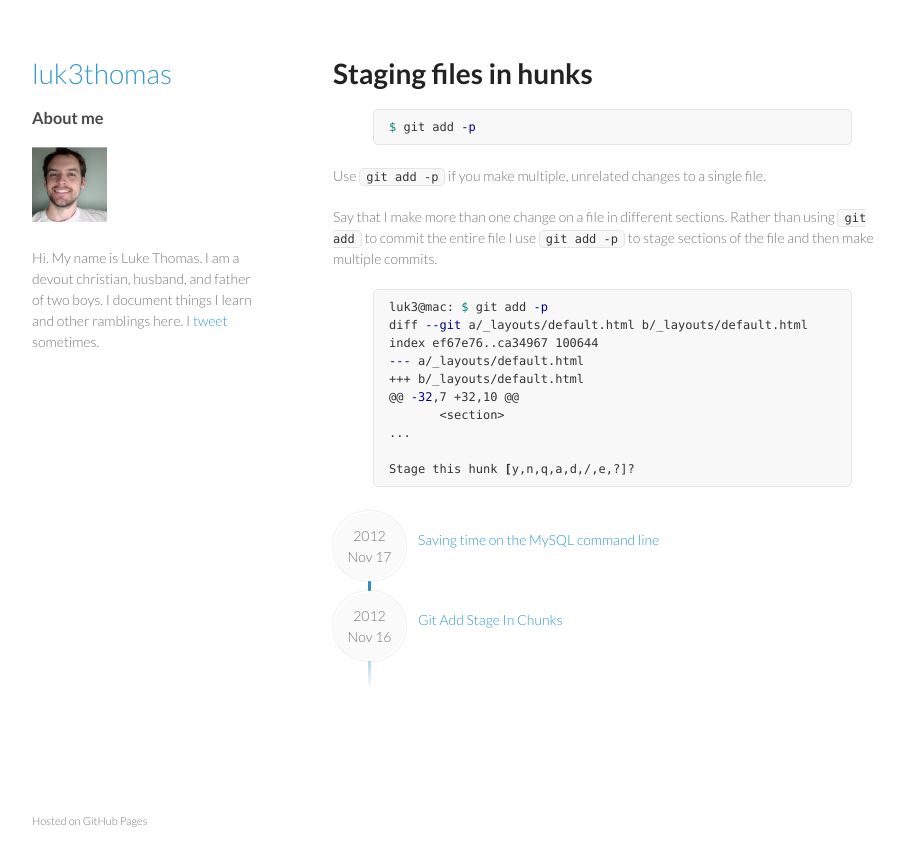
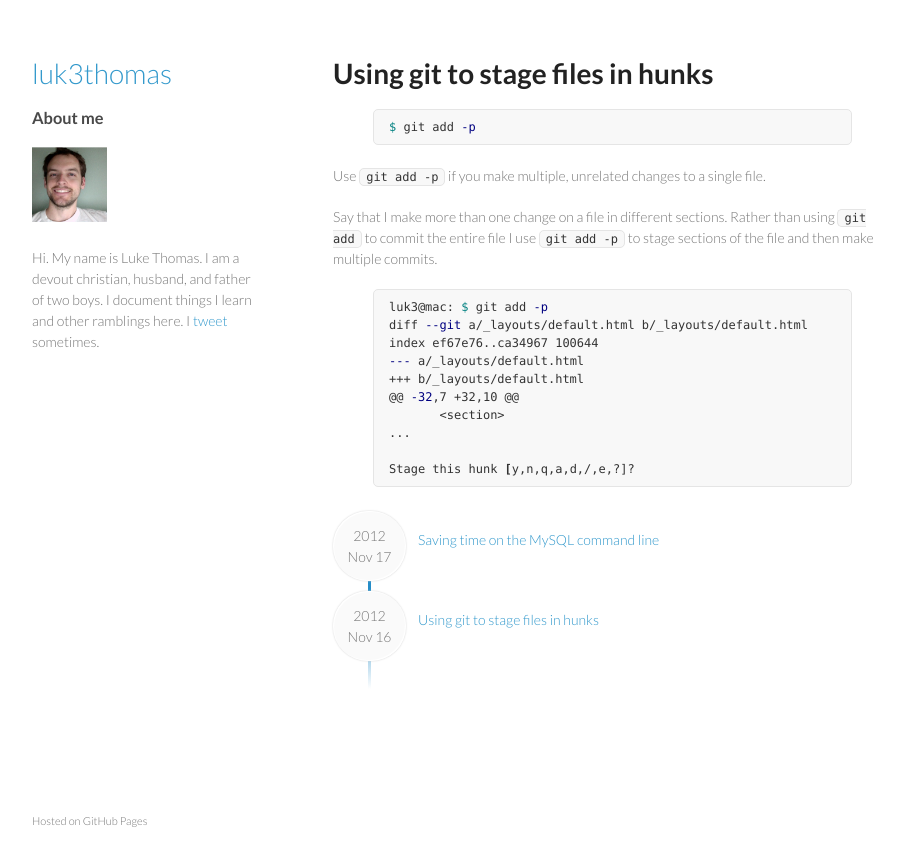
Before and after one commit to luk3thomas/luk3thomas.com, a Jekyll site: the page built from _posts/2012-11-16-git-add-stage-in-chunks.md, in a window 1280 px wide. Shown: the top 866 px of the page, without its empty margins (178-1082 px from the left). Built offline with Jekyll 4.4.1, drawn with Linux system fonts in a browser that asks for light colours.

Commit message:
change titles

```diff
--- a/_posts/2012-11-16-git-add-stage-in-chunks.md
+++ b/_posts/2012-11-16-git-add-stage-in-chunks.md
@@ -1,7 +1,9 @@
 ---
 layout: default
+title: Using git to stage files in hunks
+tags: [git]
 ---
-# Staging files in hunks
+# Using git to stage files in hunks
 {% highlight bash %}
 $ git add -p
 {% endhighlight %}
```
Also changed, not shown: _posts/2012-11-17-mysql-command-line-time-saver.md (+1 -1 lines).
